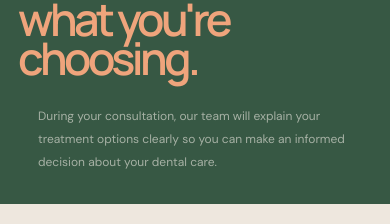
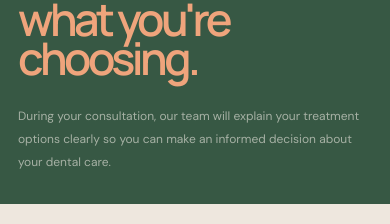
Before and after one commit to the-capital-hub/dental-website-frontend, a React (Vite) app: page /pricing in a window 390 px wide. Shown: the part 1055-1279 px from the top of the page. Built offline with nearby package versions, Linux system fonts and the light colour scheme.

Commit message:
Fix responsive navbar

```diff
--- a/src/pages/Pricing/Pricing.css
+++ b/src/pages/Pricing/Pricing.css
@@ -876,6 +876,10 @@
 ===================================================== */
 
 @media (max-width: 700px) {
+  .pricing-intro p {
+    margin: 28px 0 0;
+  }
+
 
   .pricing-container {
     width: calc(100% - 36px);
```
